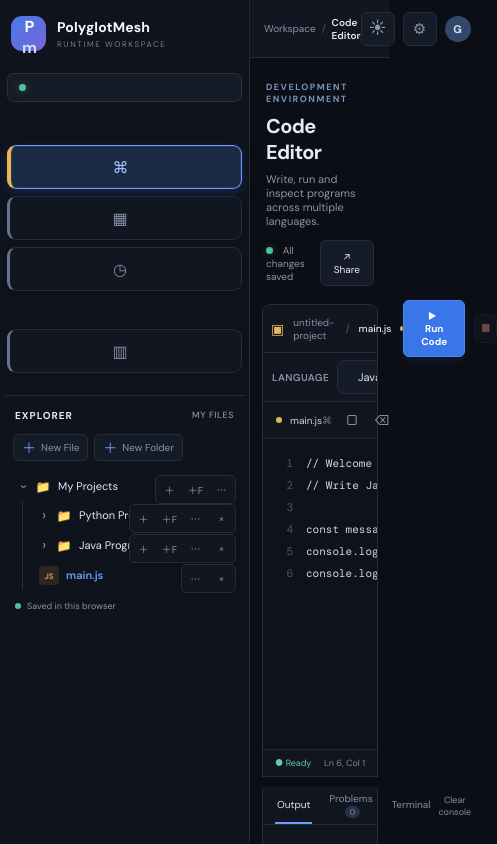
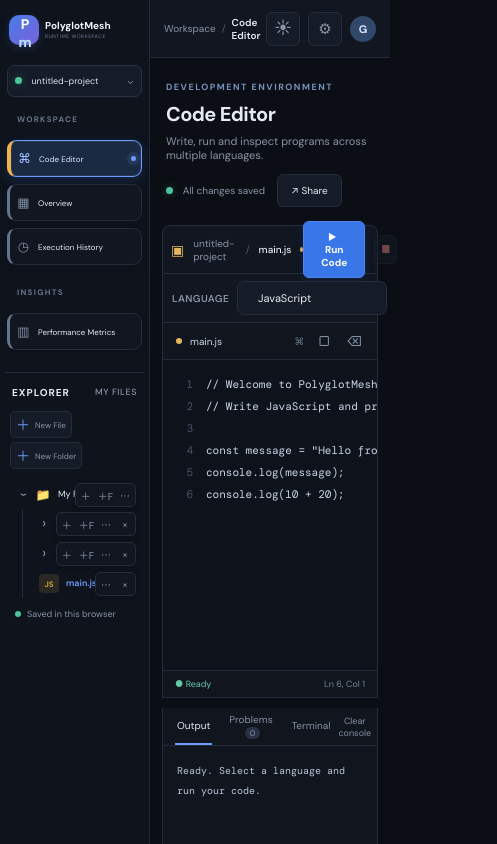
Before and after one commit to HarshPhate/PolyglotMesh, a React app in the folder Frontend/: page / in a window 390 px wide. Shown: the top 844 px of the page, 497 px wide, since content can reach past the window. Built offline with nearby package versions, Linux system fonts and the light colour scheme; the HTML template or start-up script is replaced by a standard one.

Commit message:
Day 05: Improved responsive branding and editor layout

```diff
--- a/Frontend/src/App.css
+++ b/Frontend/src/App.css
@@ -1888,3 +1888,197 @@ textarea:focus-visible {
   .app-shell .nav-item, .app-shell .nav-item::after, .app-shell .nav-item .icon { transition: none; }
   .app-shell .nav-item:hover { transform: none; }
 }
+
+
+/* Responsive PolyglotMesh brand and sidebar */
+.brand {
+  min-width: 0;
+  gap: 10px;
+}
+
+.brand > div:last-child {
+  min-width: 0;
+}
+
+.brand strong {
+  overflow: hidden;
+  text-overflow: ellipsis;
+  white-space: nowrap;
+}
+
+.brand small {
+  white-space: nowrap;
+  line-height: 1.35;
+}
+
+.brand-mark {
+  flex: 0 0 38px;
+  width: 38px;
+  height: 38px;
+  font-size: 17px;
+  border-radius: 12px;
+  box-shadow: 0 3px 10px rgba(71, 124, 233, .22);
+}
+
+/* Keep the full brand readable on tablet and phone widths. */
+@media (max-width: 700px) {
+  .sidebar {
+    width: 174px;
+    flex: 0 0 174px;
+    padding: 15px 9px 12px;
+  }
+
+  .brand {
+    gap: 8px;
+    padding: 0 2px 20px;
+  }
+
+  .brand-mark {
+    width: 34px;
+    height: 34px;
+    flex-basis: 34px;
+    border-radius: 10px;
+    font-size: 15px;
+  }
+
+  .brand > div:last-child {
+    display: block;
+    min-width: 0;
+  }
+
+  .brand strong {
+    font-size: 11px;
+    letter-spacing: 0;
+  }
+
+  .brand small {
+    margin-top: 2px;
+    font-size: 6px;
+    letter-spacing: .8px;
+  }
+
+  .workspace-switch {
+    display: block;
+    width: 100%;
+    margin-bottom: 17px;
+    padding: 9px 7px;
+    font-size: 9px;
+    white-space: nowrap;
+    overflow: hidden;
+    text-overflow: ellipsis;
+  }
+
+  .nav-heading {
+    display: block;
+    font-size: 8px;
+    padding: 8px 5px;
+  }
+
+  .app-shell .nav-item,
+  .app-shell .nav-item:not(.active),
+  .app-shell .nav-item.active {
+    display: flex;
+    justify-content: flex-start;
+    min-height: 37px;
+    padding: 8px 7px;
+    font-size: 9px;
+    gap: 6px;
+  }
+
+  .app-shell .nav-item .icon {
+    font-size: 13px;
+  }
+
+  .nav-live {
+    display: block;
+  }
+
+  .my-files-section {
+    margin-top: 12px;
+  }
+
+  .my-files-heading {
+    padding-left: 5px;
+    padding-right: 5px;
+  }
+
+  .my-files-toolbar {
+    flex-wrap: wrap;
+    gap: 4px;
+    padding-left: 3px;
+    padding-right: 3px;
+  }
+
+  .my-files-toolbar button {
+    font-size: 8px;
+    padding: 4px 5px;
+  }
+
+  .sidebar-bottom .nav-item {
+    display: flex;
+  }
+
+  .profile {
+    display: none;
+  }
+
+  .main-area {
+    min-width: 0;
+  }
+
+  .editor-info {
+    display: none;
+  }
+
+  .language-toolbar {
+    overflow: visible;
+  }
+}
+
+@media (max-width: 420px) {
+  .sidebar {
+    width: 150px;
+    flex-basis: 150px;
+    padding-left: 7px;
+    padding-right: 7px;
+  }
+
+  .brand {
+    gap: 6px;
+  }
+
+  .brand-mark {
+    width: 30px;
+    height: 30px;
+    flex-basis: 30px;
+    font-size: 14px;
+  }
+
+  .brand strong {
+    font-size: 10px;
+  }
+
+  .brand small {
+    font-size: 5px;
+    letter-spacing: .55px;
+  }
+
+  .app-shell .nav-item,
+  .app-shell .nav-item:not(.active),
+  .app-shell .nav-item.active {
+    font-size: 8px;
+    padding-left: 5px;
+    padding-right: 5px;
+  }
+
+  .tree-item-name {
+    font-size: 9px;
+  }
+
+  .file-tree-actions button {
+    min-width: 18px;
+    min-height: 20px;
+    padding-left: 2px;
+    padding-right: 2px;
+  }
+}
--- a/Frontend/src/App.jsx
+++ b/Frontend/src/App.jsx
@@ -349,7 +349,7 @@ function App() {
               </div>
             </div>
             <span className="language-toolbar-spacer" />
-            <span className="editor-info">UTF-8&nbsp;&nbsp; · &nbsp;&nbsp;Spaces: 4&nbsp;&nbsp; · &nbsp;&nbsp;{currentMeta.label}</span>
+
           </section>
           <div className="workspace-grid"><section className="code-panel"><div className="panel-title"><div><span className="panel-dot"/> {projectFiles.files.find((file) => file.id === activeFileId)?.name || `main.${currentMeta.ext}`}</div><div className="panel-tools"><span>⌘</span><button onClick={() => { navigator.clipboard?.writeText(codes[language]); notify('Code copied') }} title="Copy code">▢</button><button onClick={() => setCodes({ ...codes, [language]: '' })} title="Clear editor">⌫</button></div></div><div className="code-editor"><div className="line-numbers">{codes[language].split('\n').map((_, i) => <span key={i}>{i + 1}</span>)}</div><textarea aria-label="Code editor" spellCheck="false" value={codes[language]} onChange={(event) => saveActiveFileContent(event.target.value)} /></div><div className="editor-footer"><span>● {runState === 'running' ? 'Executing' : 'Ready'}</span><span>Ln {codes[language].split('\n').length}, Col 1</span></div></section>
             <section className="console-panel"><div className="console-header"><div className="console-tabs"><button className={activeTab === 'output' ? 'active' : ''} onClick={() => setActiveTab('output')}>Output</button><button className={activeTab === 'problems' ? 'active' : ''} onClick={() => setActiveTab('problems')}>Problems <span className="problem-count">0</span></button><button className={activeTab === 'terminal' ? 'active' : ''} onClick={() => setActiveTab('terminal')}>Terminal</button></div><button className="clear-button" onClick={clearOutput}>Clear console</button></div><div className="console-content">{activeTab === 'output' ? output.map((line, index) => <div className={`output-line ${index === 0 && line.includes('successfully') ? 'success-line' : ''}`} key={`${line}-${index}`}>{line || '\u00a0'}</div>) : activeTab === 'problems' ? <div className="empty-state"><span>✓</span><strong>No problems detected</strong><small>Diagnostics will appear here.</small></div> : <div className="output-line">$ PolyglotMesh terminal ready (demo)</div>}</div><div className="console-status"><span><span className="status-dot"/> {runState === 'running' ? 'Running' : 'Idle'}</span><span>Frontend demo · Mock execution</span></div></section></div>
```
